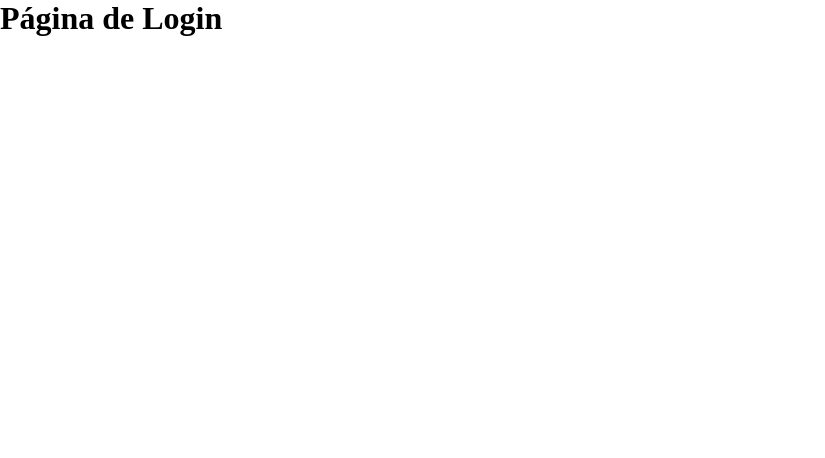
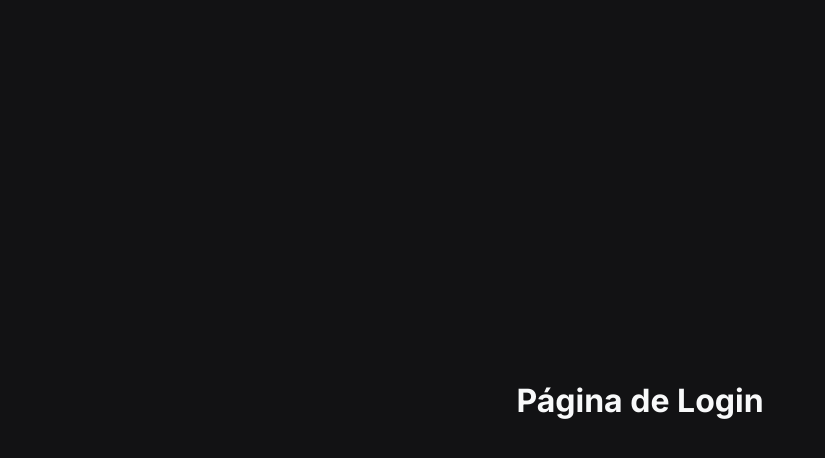
Before and after one commit to thdev-matheus/frontend-kenziehub2.0-react-typescript, a React (Vite) app: page / in a window 1280 px wide. Shown: the top 458 px of the page, without its empty margins (0-825 px from the left). Built offline with nearby package versions, Linux system fonts and the light colour scheme.

Commit message:
style: fontes e estilização inicial da página de login

```diff
--- a/index.html
+++ b/index.html
@@ -4,6 +4,12 @@
     <meta charset="UTF-8" />
     <link rel="icon" type="image/svg+xml" href="/vite.svg" />
     <meta name="viewport" content="width=device-width, initial-scale=1.0" />
+    <link rel="preconnect" href="https://fonts.googleapis.com" />
+    <link rel="preconnect" href="https://fonts.gstatic.com" crossorigin />
+    <link
+      href="https://fonts.googleapis.com/css2?family=Inter:wght@100;200;300;400;500;600;700;800;900&display=swap"
+      rel="stylesheet"
+    />
     <title>Kenzie Hub 2.0</title>
   </head>
   <body>
--- /dev/null
+++ b/src/pages/index.ts
@@ -0,0 +1,5 @@
+import { LoginPage } from "./loginPage";
+import { RegisterPage } from "./registerPage";
+import { DashboardPage } from "./dashboardPage";
+
+export { LoginPage, RegisterPage, DashboardPage };
--- a/src/pages/loginPage/index.tsx
+++ b/src/pages/loginPage/index.tsx
@@ -1,7 +1,9 @@
+import * as S from "./styles";
+
 export const LoginPage = () => {
   return (
-    <>
+    <S.Container>
       <h1>Página de Login</h1>
-    </>
+    </S.Container>
   );
 };
--- /dev/null
+++ b/src/pages/loginPage/styles.ts
@@ -0,0 +1,32 @@
+import styled from "styled-components";
+
+export const Container = styled.div`
+  @media (min-width: 320px) {
+  }
+
+  @media (min-width: 767px) {
+  }
+
+  @media (min-width: 1024px) {
+    width: 100%;
+    height: 100vh;
+
+    display: flex;
+    justify-content: center;
+    align-items: center;
+
+    background-color: ${(props) => props.theme.gray4};
+
+    & > h1 {
+      color: ${(props) => props.theme.gray0};
+    }
+  }
+
+  @media (min-width: 1440px) {
+  }
+
+  @media (min-width: 1900px) {
+  }
+`;
+
+export const Box = styled.div``;
--- a/src/styles/GlobalStyles.ts
+++ b/src/styles/GlobalStyles.ts
@@ -11,5 +11,7 @@ export const GlobalStyle = createGlobalStyle`
   body {
     width: 100vw;
     height: 100vh;
+
+    font-family: 'Inter';
   }
 `;
```
Also changed, not shown: src/router/index.tsx (+5 -7 lines).
